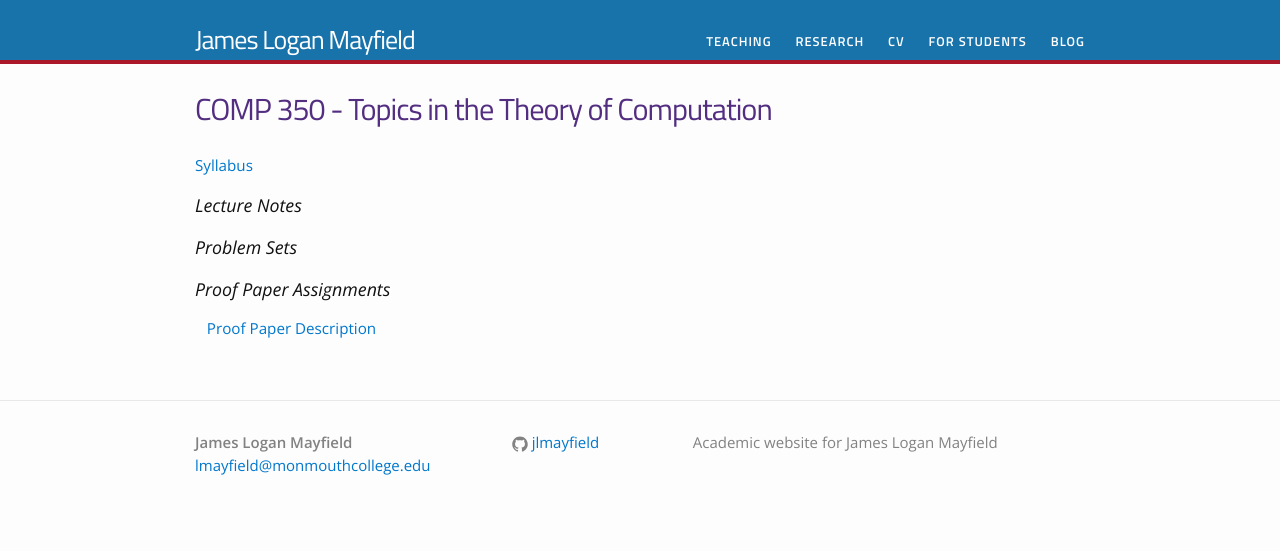
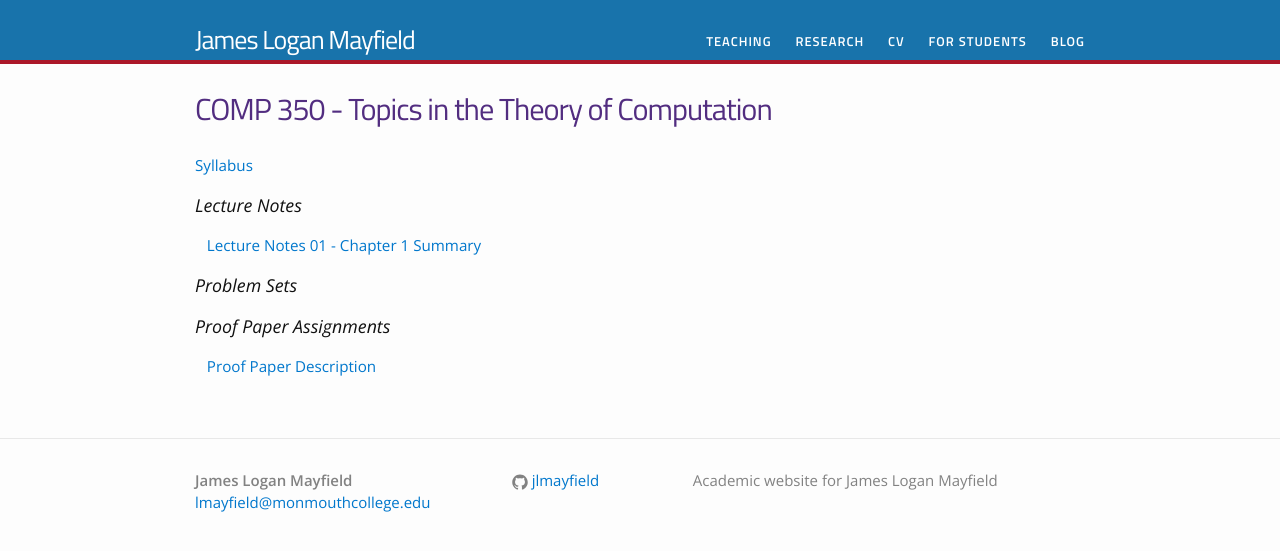
Before and after one commit to jlmayfield/jlmayfield.github.io, a Jekyll site: the page built from teaching/comp350-theory.md, in a window 1280 px wide. Shown: the top 551 px of the page. Built offline with Jekyll 4.4.1, drawn with Linux system fonts in a browser that asks for light colours.

Commit message:
cleaned up some html. added 350 lecture notes

```diff
--- a/teaching/comp350-theory.md
+++ b/teaching/comp350-theory.md
@@ -7,6 +7,7 @@ permalink: /teaching/COMP350-Theory/
 [Syllabus](/teaching/COMP350-Theory/comp350-theory-syllabus.pdf)
 
 ### Lecture Notes
+&nbsp;&nbsp;&nbsp;[Lecture Notes 01 - Chapter 1 Summary](/teaching/COMP350-Theory/notes/comp350-lectureNotes-01.pdf)
 
 ### Problem Sets
 
```
Also changed, not shown: _includes/header.html (+0 -23 lines), 1 other file.
